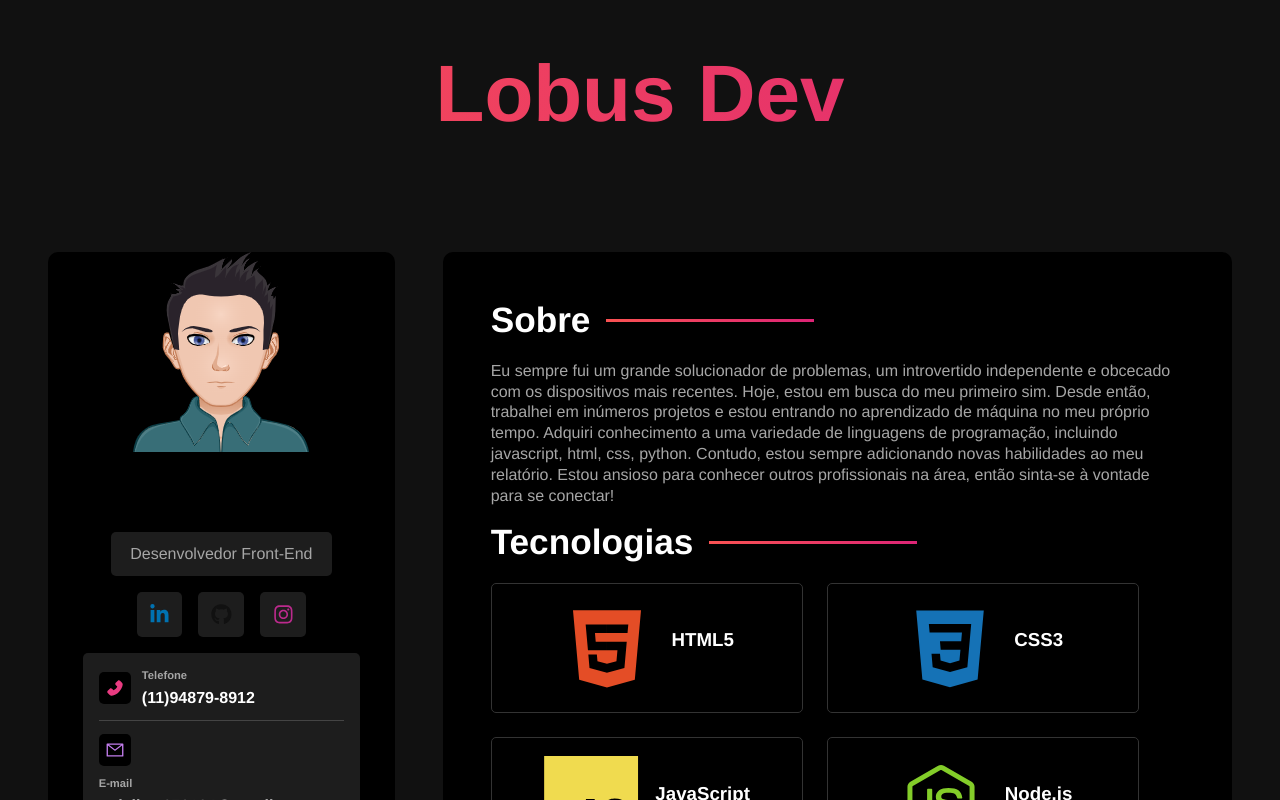
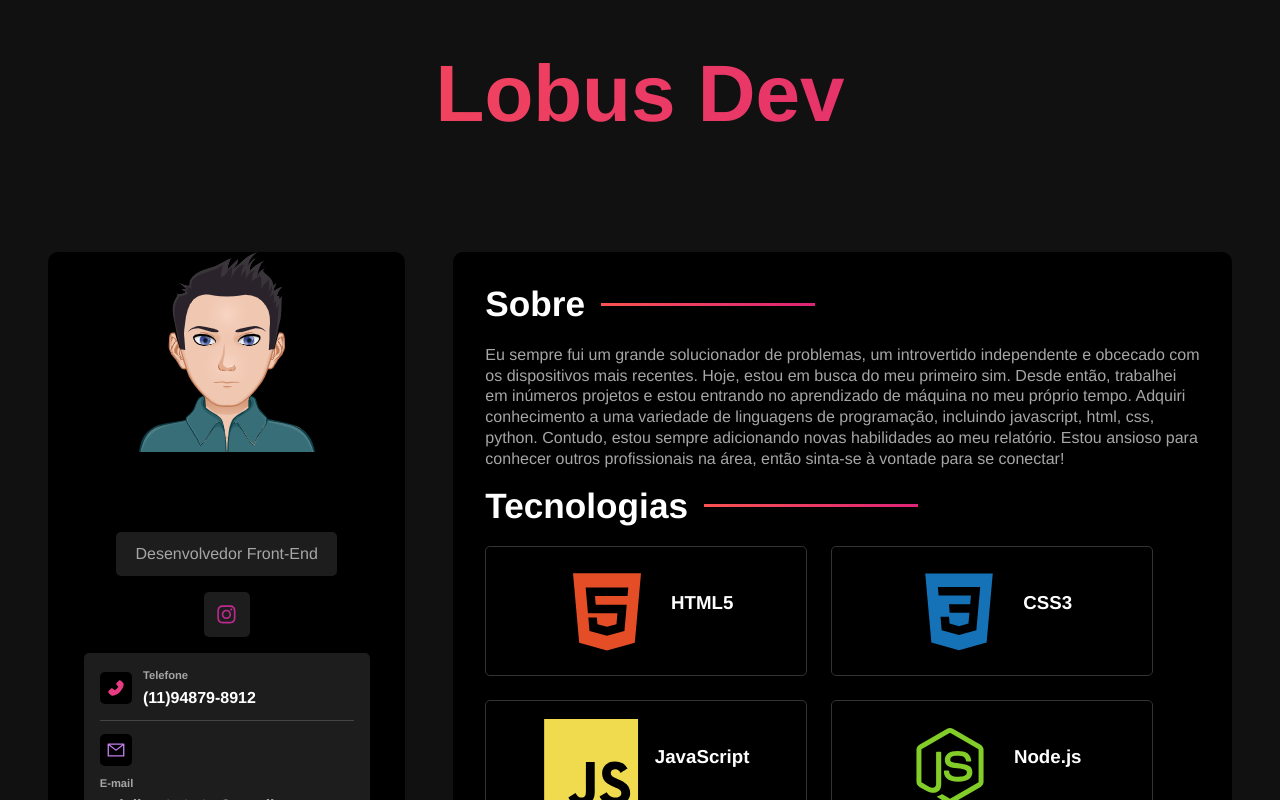
Before and after one commit to guisilva10/Lobus-dev, a React (Vite) app: page / in a window 1280 px wide. Shown: the top 800 px of the page. Built offline with nearby package versions, Linux system fonts and the light colour scheme.

Commit message:
feat: add social network link instagram to portfolio

```diff
--- a/src/components/SocialNetworkContainer.jsx
+++ b/src/components/SocialNetworkContainer.jsx
@@ -1,9 +1,8 @@
-import { FaLinkedinIn, FaGithub, FaInstagram } from 'react-icons/fa'
+import { FaInstagram } from 'react-icons/fa'
 import '../styles/components/socialnetworkcontainer.sass'
 
 const socialNetworks = [
-  { name: "linkedin", icon: <FaLinkedinIn /> },
-  { name: "github", icon: <FaGithub /> },
+
   { name: "instagram", icon: <FaInstagram /> },
 ];
 
@@ -11,7 +10,7 @@ const SocialNetworkContainer = () => {
   return (
     <section id="social-networks">
       {socialNetworks.map((network) => (
-        <a href="#" className="social-btn" id={network.name} key={network.name}>
+        <a href="https://www.instagram.com/lobus_dev/" className="social-btn" id={network.name} key={network.name}>
           {network.icon}
         </a>
       ))}
--- a/src/styles/components/maincontent.sass
+++ b/src/styles/components/maincontent.sass
@@ -5,7 +5,7 @@
     background-color: variables.$bg-color
     flex: 2 1 0
     border-radius: variables.$container-border-radius
-    padding: 3rem
+    padding: 2rem
 
     section
         display: flex
```
